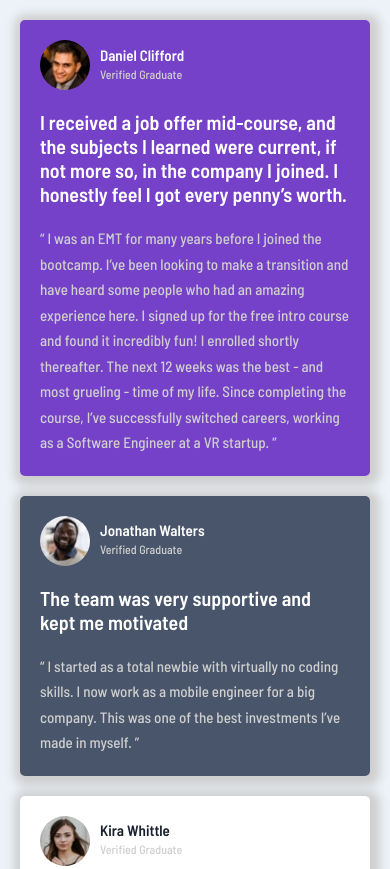
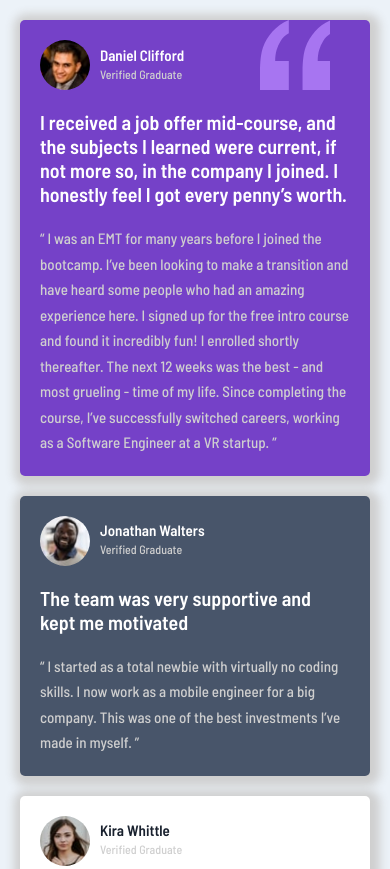
Before and after one commit to web-ghoul/Testimonials-grid-section-challenge-hub, a plain HTML site: page index.html in a window 390 px wide. Shown: the top 869 px of the page. Drawn offline with Linux system fonts and the light colour scheme.

Commit message:
Add files via upload

```diff
--- a/index.css
+++ b/index.css
@@ -88,6 +88,21 @@ body {
 .box .one {
     grid-area: one;
     background-color: hsl(263, 55%, 52%);
+    position: relative;
+    z-index: 2;
+}
+
+.box .one:after {
+    content: '';
+    position: absolute;
+    right: 50px;
+    top: 0;
+    background-image: url('./images/bg-pattern-quotation.svg');
+    background-repeat: no-repeat;
+    background-size: cover;
+    width: 100px;
+    height: 100px;
+    z-index: -1;
 }
 
 .box .two {
@@ -130,6 +145,11 @@ p {
         padding: 20px;
         gap: 10px;
     }
+    .box .one:after {
+        right: 50px;
+        width: 80px;
+        height: 80px;
+    }
 }
 
 @media (max-width:768px) {
@@ -152,4 +172,9 @@ p {
     .box>div p {
         font-size: 15px;
     }
+    .box .one:after {
+        right: 40px;
+        width: 70px;
+        height: 70px;
+    }
 }
```
